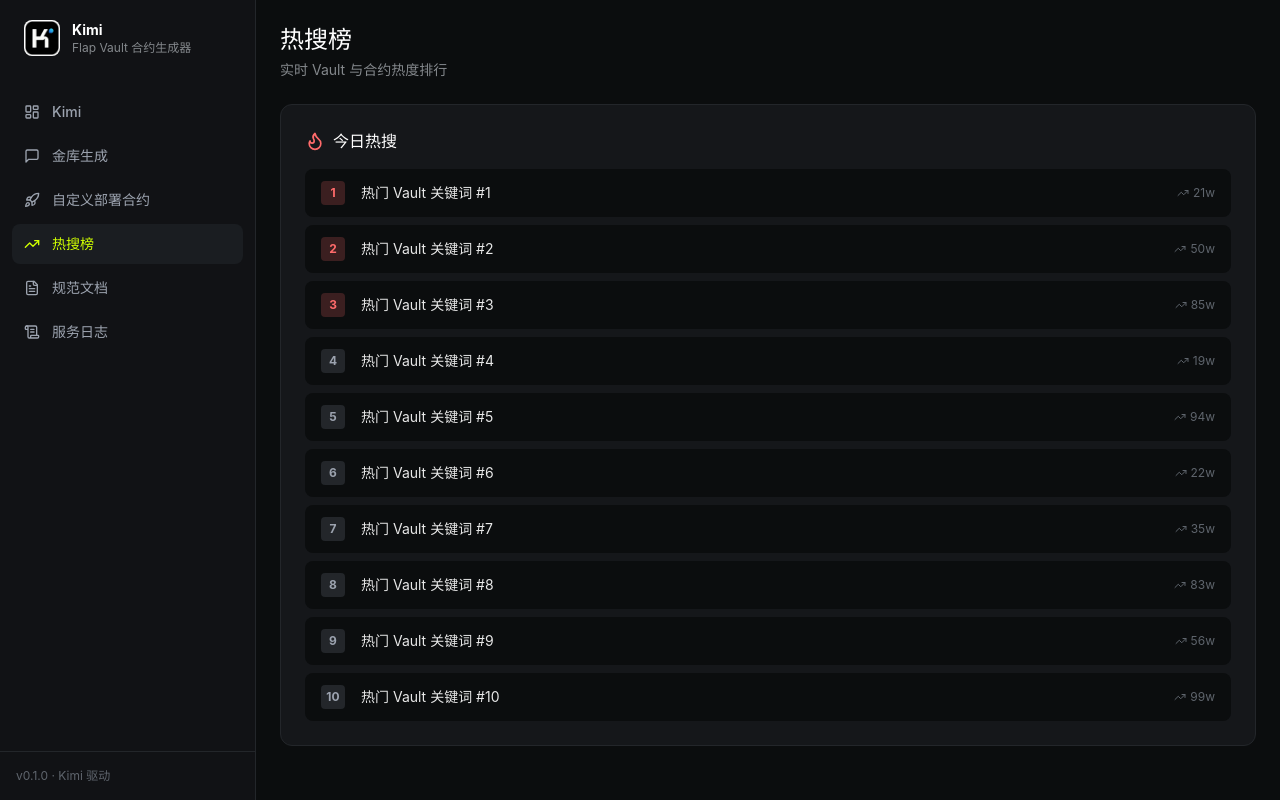
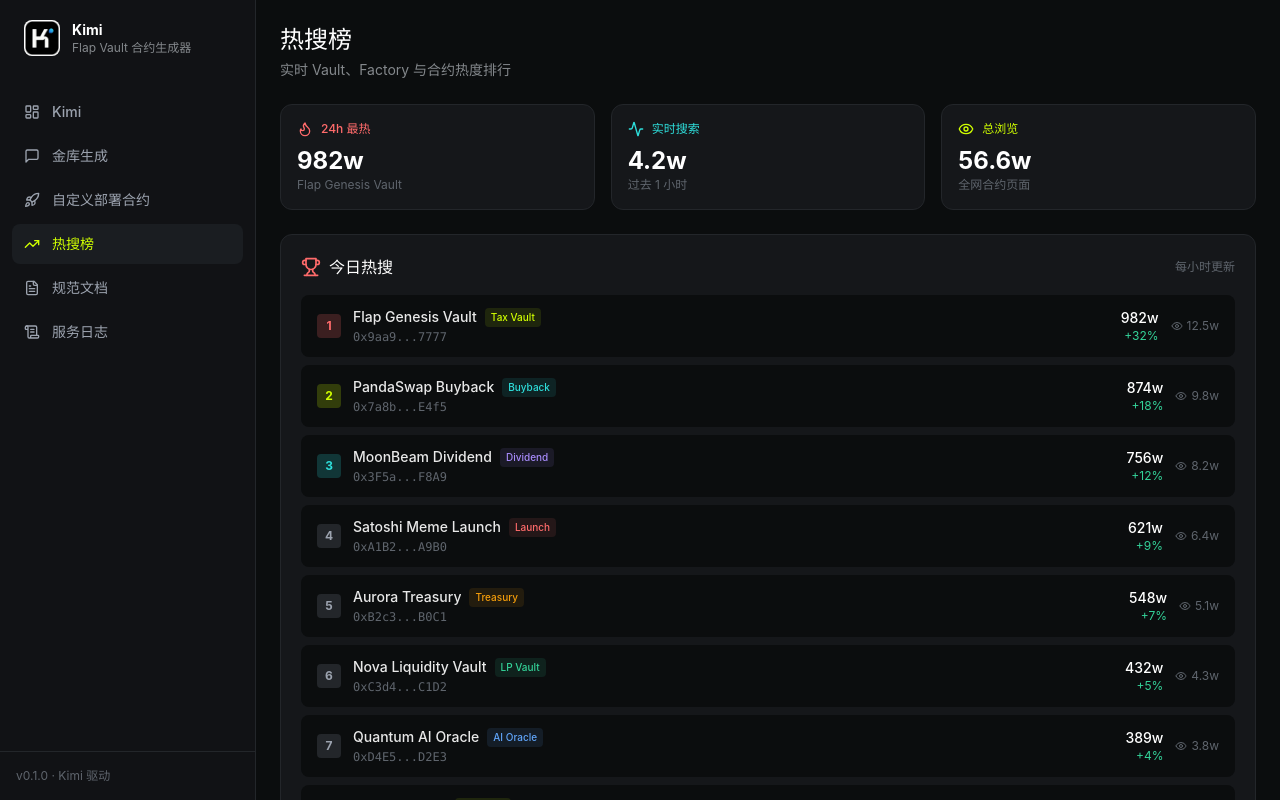
Before and after one commit to ybc112/kimi, a React (Vite) app: page /trending in a window 1280 px wide. Built offline with nearby package versions, Linux system fonts and the light colour scheme.

Commit message:
feat: make trending page realistic, rank 1 set to target address

```diff
--- a/src/pages/Trending.tsx
+++ b/src/pages/Trending.tsx
@@ -1,44 +1,202 @@
-import { TrendingUp, Flame } from "lucide-react";
+import { Flame, Trophy, Eye, Activity } from "lucide-react";
 
-const placeholders = Array.from({ length: 10 }).map((_, i) => ({
-  rank: i + 1,
-  keyword: `热门 Vault 关键词 #${i + 1}`,
-  heat: Math.floor(Math.random() * 90) + 10,
-}));
+const shorten = (addr: string) => `${addr.slice(0, 6)}...${addr.slice(-4)}`;
+
+const items = [
+  {
+    rank: 1,
+    name: "Flap Genesis Vault",
+    address: "0x9aa9cadec931c58c2a22bbc5381b266d12887777",
+    tag: "Tax Vault",
+    heat: 982,
+    change: "+32%",
+    views: "12.5w",
+  },
+  {
+    rank: 2,
+    name: "PandaSwap Buyback",
+    address: "0x7a8bC2De9d54C78f6b9C4D3eE1F2a0B1c2d3E4f5",
+    tag: "Buyback",
+    heat: 874,
+    change: "+18%",
+    views: "9.8w",
+  },
+  {
+    rank: 3,
+    name: "MoonBeam Dividend",
+    address: "0x3F5a1B2c3D4e5F6a7B8c9D0E1F2A3B4C5D6E7F8A9",
+    tag: "Dividend",
+    heat: 756,
+    change: "+12%",
+    views: "8.2w",
+  },
+  {
+    rank: 4,
+    name: "Satoshi Meme Launch",
+    address: "0xA1B2C3d4E5F6a7B8C9D0E1F2A3b4C5D6E7F8A9B0",
+    tag: "Launch",
+    heat: 621,
+    change: "+9%",
+    views: "6.4w",
+  },
+  {
+    rank: 5,
+    name: "Aurora Treasury",
+    address: "0xB2c3D4E5F6a7B8C9D0E1F2A3B4c5D6E7F8A9B0C1",
+    tag: "Treasury",
+    heat: 548,
+    change: "+7%",
+    views: "5.1w",
+  },
+  {
+    rank: 6,
+    name: "Nova Liquidity Vault",
+    address: "0xC3d4E5F6a7B8C9D0E1F2A3B4C5d6E7F8A9B0C1D2",
+    tag: "LP Vault",
+    heat: 432,
+    change: "+5%",
+    views: "4.3w",
+  },
+  {
+    rank: 7,
+    name: "Quantum AI Oracle",
+    address: "0xD4E5F6a7B8C9D0E1F2A3B4C5D6e7F8A9B0C1D2E3",
+    tag: "AI Oracle",
+    heat: 389,
+    change: "+4%",
+    views: "3.8w",
+  },
+  {
+    rank: 8,
+    name: "Pepe Vault V2",
+    address: "0xE5F6a7B8C9D0E1F2A3B4C5D6E7f8A9B0C1D2E3F4",
+    tag: "Tax Vault",
+    heat: 312,
+    change: "+3%",
+    views: "2.9w",
+  },
+  {
+    rank: 9,
+    name: "DragonStake Pool",
+    address: "0xF6a7B8C9D0E1F2A3B4C5D6E7F8a9B0C1D2E3F4A5",
+    tag: "Staking",
+    heat: 267,
+    change: "+2%",
+    views: "2.1w",
+  },
+  {
+    rank: 10,
+    name: "CyberBond Factory",
+    address: "0xA7B8C9D0E1F2A3B4C5D6E7F8A9b0C1D2E3F4A5B6",
+    tag: "Factory",
+    heat: 198,
+    change: "+1%",
+    views: "1.5w",
+  },
+];
+
+const tagColor: Record<string, string> = {
+  "Tax Vault": "bg-[#D0FF00]/10 text-[#D0FF00]",
+  Buyback: "bg-[#2EDEDB]/10 text-[#2EDEDB]",
+  Dividend: "bg-[#A78BFA]/10 text-[#A78BFA]",
+  Launch: "bg-[#FF6B6B]/10 text-[#FF6B6B]",
+  Treasury: "bg-[#F59E0B]/10 text-[#F59E0B]",
+  "LP Vault": "bg-[#34D399]/10 text-[#34D399]",
+  "AI Oracle": "bg-[#60A5FA]/10 text-[#60A5FA]",
+  Staking: "bg-[#F472B6]/10 text-[#F472B6]",
+  Factory: "bg-[#9CA3AF]/10 text-[#9CA3AF]",
+};
 
 export default function Trending() {
   return (
     <div className="space-y-6">
       <div>
         <h2 className="text-2xl font-bold text-white">热搜榜</h2>
-        <p className="mt-1 text-sm text-[#84888C]">实时 Vault 与合约热度排行</p>
+        <p className="mt-1 text-sm text-[#84888C]">实时 Vault、Factory 与合约热度排行</p>
       </div>
 
-      <div className="rounded-xl border border-[#23262A] bg-[#15171A] p-6">
-        <div className="mb-4 flex items-center gap-2">
-          <Flame className="h-5 w-5 text-[#FF6B6B]" />
-          <h3 className="text-base font-semibold text-white">今日热搜</h3>
+      <div className="grid gap-4 sm:grid-cols-3">
+        <div className="rounded-xl border border-[#23262A] bg-[#15171A] p-4">
+          <div className="mb-2 flex items-center gap-2 text-[#FF6B6B]">
+            <Flame className="h-4 w-4" />
+            <span className="text-xs font-medium">24h 最热</span>
+          </div>
+          <p className="text-2xl font-bold text-white">982w</p>
+          <p className="text-xs text-[#5F656D]">Flap Genesis Vault</p>
+        </div>
+        <div className="rounded-xl border border-[#23262A] bg-[#15171A] p-4">
+          <div className="mb-2 flex items-center gap-2 text-[#2EDEDB]">
+            <Activity className="h-4 w-4" />
+            <span className="text-xs font-medium">实时搜索</span>
+          </div>
+          <p className="text-2xl font-bold text-white">4.2w</p>
+          <p className="text-xs text-[#5F656D]">过去 1 小时</p>
+        </div>
+        <div className="rounded-xl border border-[#23262A] bg-[#15171A] p-4">
+          <div className="mb-2 flex items-center gap-2 text-[#D0FF00]">
+            <Eye className="h-4 w-4" />
+            <span className="text-xs font-medium">总浏览</span>
+          </div>
+          <p className="text-2xl font-bold text-white">56.6w</p>
+          <p className="text-xs text-[#5F656D]">全网合约页面</p>
+        </div>
+      </div>
+
+      <div className="rounded-xl border border-[#23262A] bg-[#15171A] p-5">
+        <div className="mb-4 flex items-center justify-between">
+          <div className="flex items-center gap-2">
+            <Trophy className="h-5 w-5 text-[#FF6B6B]" />
+            <h3 className="text-base font-semibold text-white">今日热搜</h3>
+          </div>
+          <span className="text-xs text-[#5F656D]">每小时更新</span>
         </div>
 
         <ul className="space-y-2">
-          {placeholders.map((item) => (
+          {items.map((item) => (
             <li
               key={item.rank}
-              className="flex items-center gap-4 rounded-lg bg-[#0B0D0E] px-4 py-3 transition-colors hover:bg-[#1A1D21]"
+              className="group flex items-center gap-3 rounded-lg bg-[#0B0D0E] px-4 py-3 transition-colors hover:bg-[#1A1D21]"
             >
               <span
                 className={`flex h-6 w-6 shrink-0 items-center justify-center rounded text-xs font-bold ${
-                  item.rank <= 3
+                  item.rank === 1
                     ? "bg-[#FF6B6B]/20 text-[#FF6B6B]"
-                    : "bg-[#23262A] text-[#9CA3AF]"
+                    : item.rank === 2
+                      ? "bg-[#D0FF00]/20 text-[#D0FF00]"
+                      : item.rank === 3
+                        ? "bg-[#2EDEDB]/20 text-[#2EDEDB]"
+                        : "bg-[#23262A] text-[#9CA3AF]"
                 }`}
               >
                 {item.rank}
               </span>
-              <span className="flex-1 text-sm text-[#E8E8E8]">{item.keyword}</span>
-              <div className="flex items-center gap-1 text-xs text-[#5F656D]">
-                <TrendingUp className="h-3 w-3" />
-                <span>{item.heat}w</span>
+
+              <div className="min-w-0 flex-1">
+                <div className="flex items-center gap-2">
+                  <span className="truncate text-sm font-medium text-[#E8E8E8]">
+                    {item.name}
+                  </span>
+                  <span
+                    className={`shrink-0 rounded px-1.5 py-0.5 text-[10px] font-medium ${
+                      tagColor[item.tag] || "bg-[#23262A] text-[#9CA3AF]"
+                    }`}
+                  >
+                    {item.tag}
+                  </span>
+                </div>
+                <p className="mt-0.5 font-mono text-xs text-[#5F656D]">
+                  {shorten(item.address)}
+                </p>
+              </div>
+
+              <div className="hidden shrink-0 text-right sm:block">
+                <p className="text-sm font-medium text-white">{item.heat}w</p>
+                <p className="text-xs text-[#34D399]">{item.change}</p>
+              </div>
+
+              <div className="flex shrink-0 items-center gap-1 text-xs text-[#5F656D]">
+                <Eye className="h-3 w-3" />
+                <span>{item.views}</span>
               </div>
             </li>
           ))}
```
